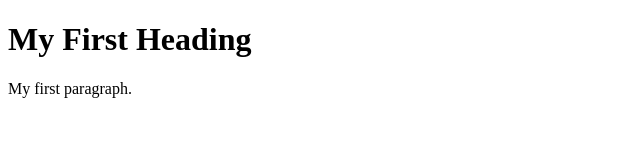
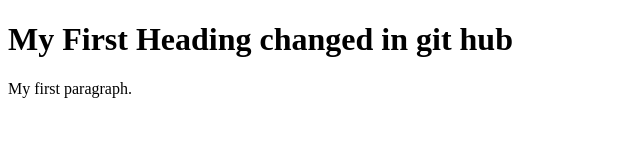
Before and after one commit to UsmanKhalid95/MC, a plain HTML site: page Index.html in a window 1280 px wide. Shown: the whole page, without its empty margins (0-640 px from the left). Drawn offline with Linux system fonts and the light colour scheme.

Commit message:
Update Index.html

```diff
--- a/Index.html
+++ b/Index.html
@@ -5,7 +5,8 @@
 </head>
 <body>
 
-<h1>My First Heading</h1>
+<h1>My First Heading changed in git hub</h1>
+
 <p>My first paragraph.</p>
 
 </body>
```
